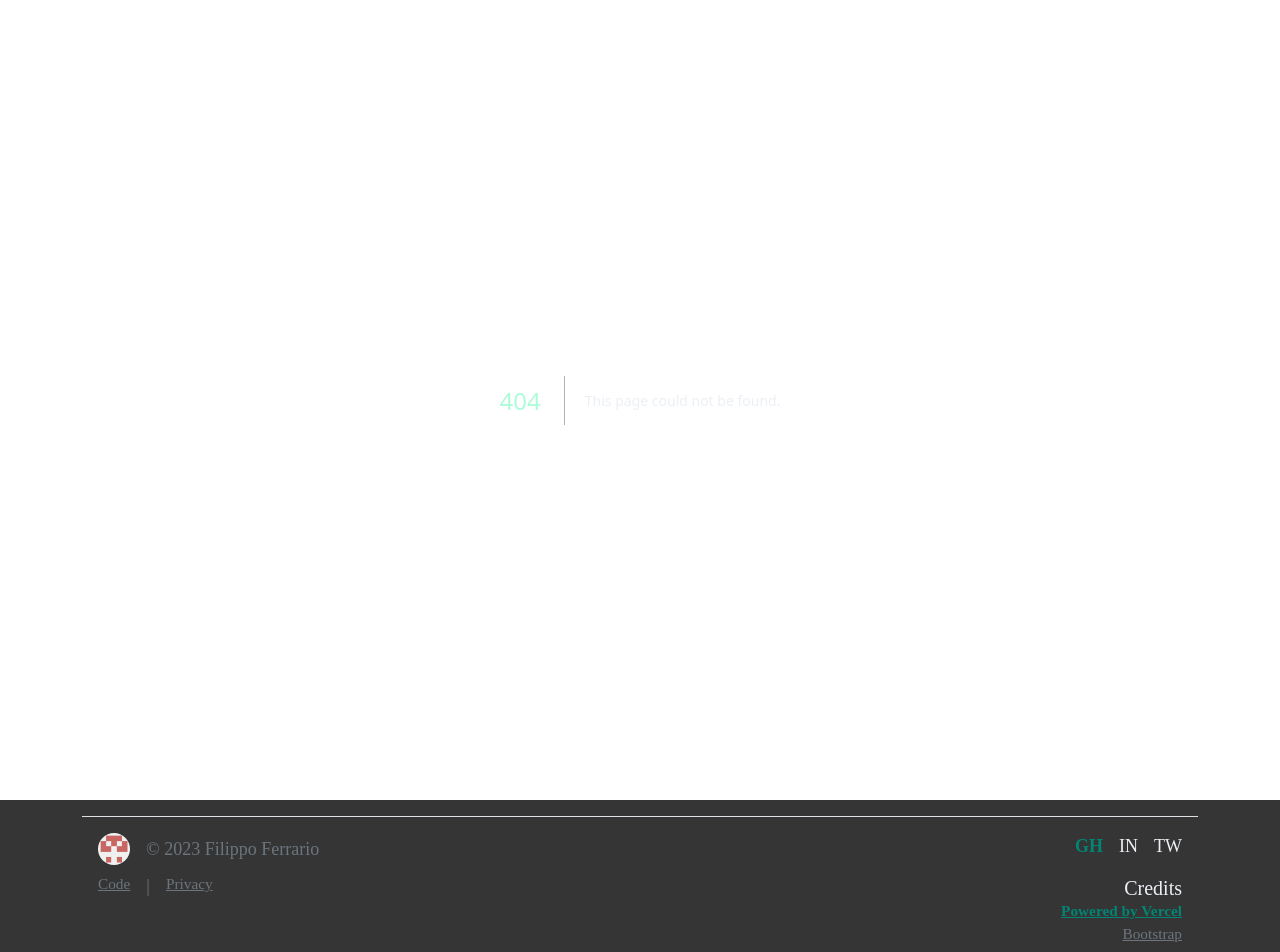
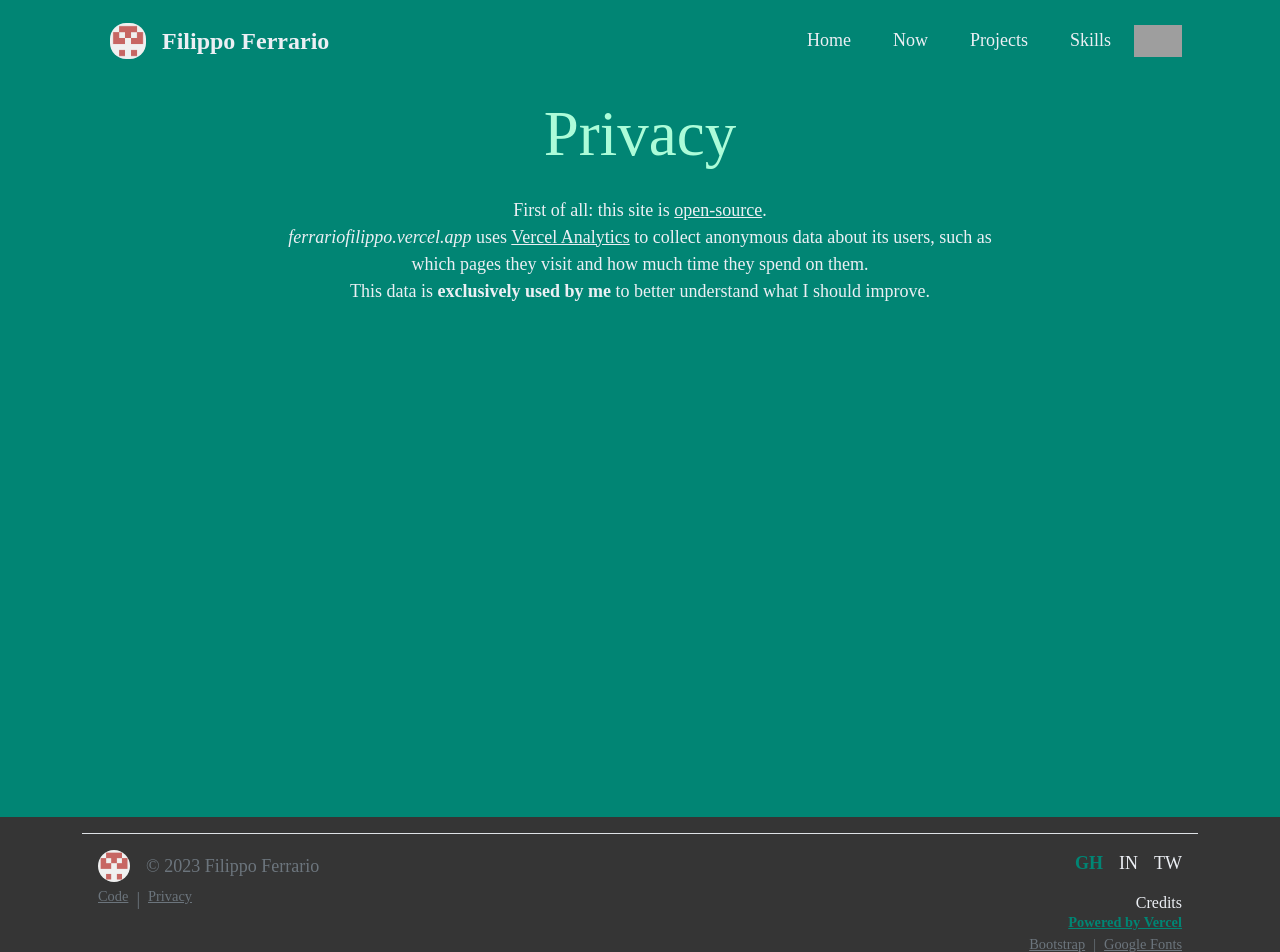
Before and after one commit to ferrariofilippo/PersonalWebsite, a Next.js app: page /privacy in a window 1280 px wide. Before the commit this address had no page. Shown: the top 952 px of the page. Built offline with nearby package versions, Linux system fonts and the light colour scheme; grey boxes are pictures that could not be loaded; a web font is replaced by a local one.

Commit message:
Privacy & Footer Tweaks

```diff
--- a/src/components/footer.js
+++ b/src/components/footer.js
@@ -37,7 +37,7 @@ export default function Footer() {
                 </span>
               </div>
               <div
-                className="mx-3 mt-2 d-flex flex-row justify-content-sm-start justify-content-center"
+                className="mx-3 mt-1 d-flex flex-row justify-content-sm-start justify-content-center"
               >
                 <a
                   className="custom-link font-small text-muted"
@@ -46,7 +46,7 @@ export default function Footer() {
                   Code
                 </a>
                 <span
-                  className="mx-3 text-muted"
+                  className="mx-2 text-muted"
                 >
                   |
                 </span>
@@ -95,11 +95,11 @@ export default function Footer() {
               <div
                 className="d-flex flex-column text-sm-end text-center mx-3"
               >
-                <h5
+                <h6
                   className="mt-3 mb-0"
                 >
                   Credits
-                </h5>
+                </h6>
                 <a
                   className="custom-link font-small"
                   href="https://vercel.com/"
@@ -107,12 +107,21 @@ export default function Footer() {
                 >
                   Powered by Vercel
                 </a>
+                <div
+                  className="d-flex flex-row justify-content-sm-end justify-content-center"
+                >
+
                   <a
                     className="custom-link font-small text-muted"
                     href="https://getbootstrap.com/"
                   >
                     Bootstrap
                   </a>
+                  <span
+                    className="text-muted font-small mx-2"
+                  >
+                    |
+                  </span>
                   <a
                     className="custom-link font-small text-muted"
                     href="https://fonts.google.com/"
@@ -123,6 +132,7 @@ export default function Footer() {
               </div>
             </div>
           </div>
+        </div>
       </footer>
     </>
   )
--- /dev/null
+++ b/src/pages/privacy.js
@@ -0,0 +1,41 @@
+import Head from 'next/head';
+import Header from '../components/header';
+
+export default function Privacy() {
+  return (
+    <>
+      <Head>
+        <title>Filippo Ferrario • Privacy</title>
+        <meta
+          name="description"
+          content="About Privacy"
+        />
+        <meta
+          name="viewport"
+          content="width=device-width, initial-scale=1"
+        />
+        <link
+          rel="icon"
+          href="/ferrariofilippo.png"
+        />
+      </Head>
+      <div
+        className="main-content container"
+      >
+        <Header />
+        <main
+          className="d-flex flex-column align-items-center mt-3"
+        >
+          <h1>Privacy</h1>
+          <p
+            className="text-center col-lg-8 col-12 mt-3"
+          >
+            First of all: this site is <a href="https://github.com/ferrariofilippo/PersonalWebsite" className="custom-link">open-source</a>.<br />
+            <em>ferrariofilippo.vercel.app</em> uses <a href="https://vercel.com/analytics" className="custom-link">Vercel Analytics</a> to collect anonymous data about its users, such as which pages they visit and how much time they spend on them.<br />
+            This data is <strong>exclusively used by me</strong> to better understand what I should improve.
+          </p>
+        </main>
+      </div>
+    </>
+  )
+}
--- a/src/styles/globals.css
+++ b/src/styles/globals.css
@@ -40,7 +40,7 @@ h2 {
 }
 
 p {
-  font-size: 1.1em;
+  font-size: 1em;
 }
 
 body {
@@ -56,7 +56,7 @@ footer {
 }
 
 .font-small {
-  font-size: 0.85em;
+  font-size: 0.8em;
 }
 
 .main-content {
```
Lines whose indentation alone changed are shown as unchanged.
